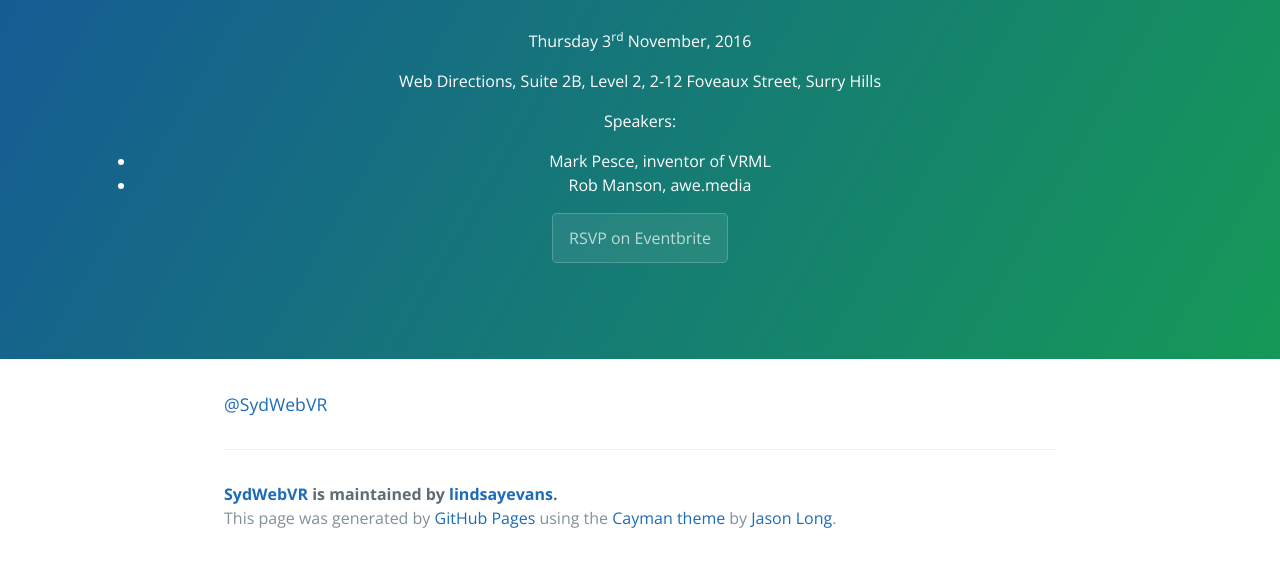
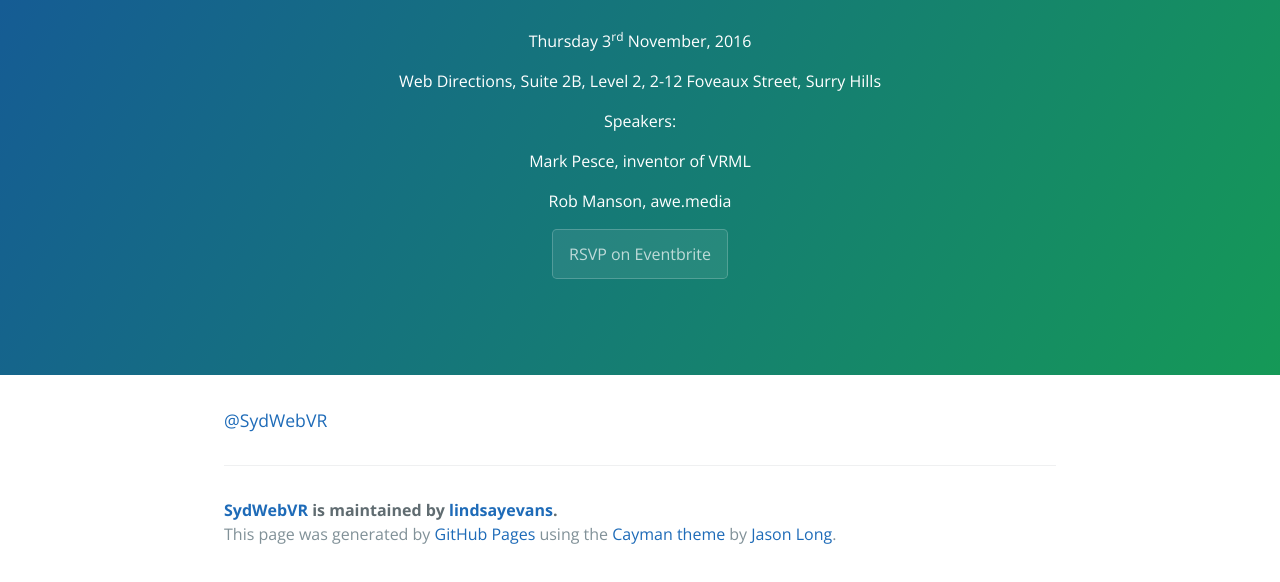
Before and after one commit to lindsayevans/sydwebvr-splashpage, a plain HTML site: page index.html in a window 1280 px wide. Shown: the part 208-790 px from the top of the page. Drawn offline with nearby package versions, Linux system fonts and the light colour scheme.

Commit message:
Update index.html

```diff
--- a/index.html
+++ b/index.html
@@ -16,10 +16,8 @@
       <p>Thursday 3<sup>rd</sup> November, 2016</p>
       <p>Web Directions, Suite 2B, Level 2, 2-12 Foveaux Street, Surry Hills</p>
       <p>Speakers:</p>
-      <ul>
-        <li>Mark Pesce, inventor of VRML</li>
-        <li>Rob Manson, awe.media</li>
-      </ul>
+      <p>Mark Pesce, inventor of VRML</p>
+      <p>Rob Manson, awe.media</p>
       <a href="https://www.eventbrite.com/e/sydney-web-vr-meetup-tickets-27977308884" class="btn">RSVP on Eventbrite</a>
     </section>
 
```
